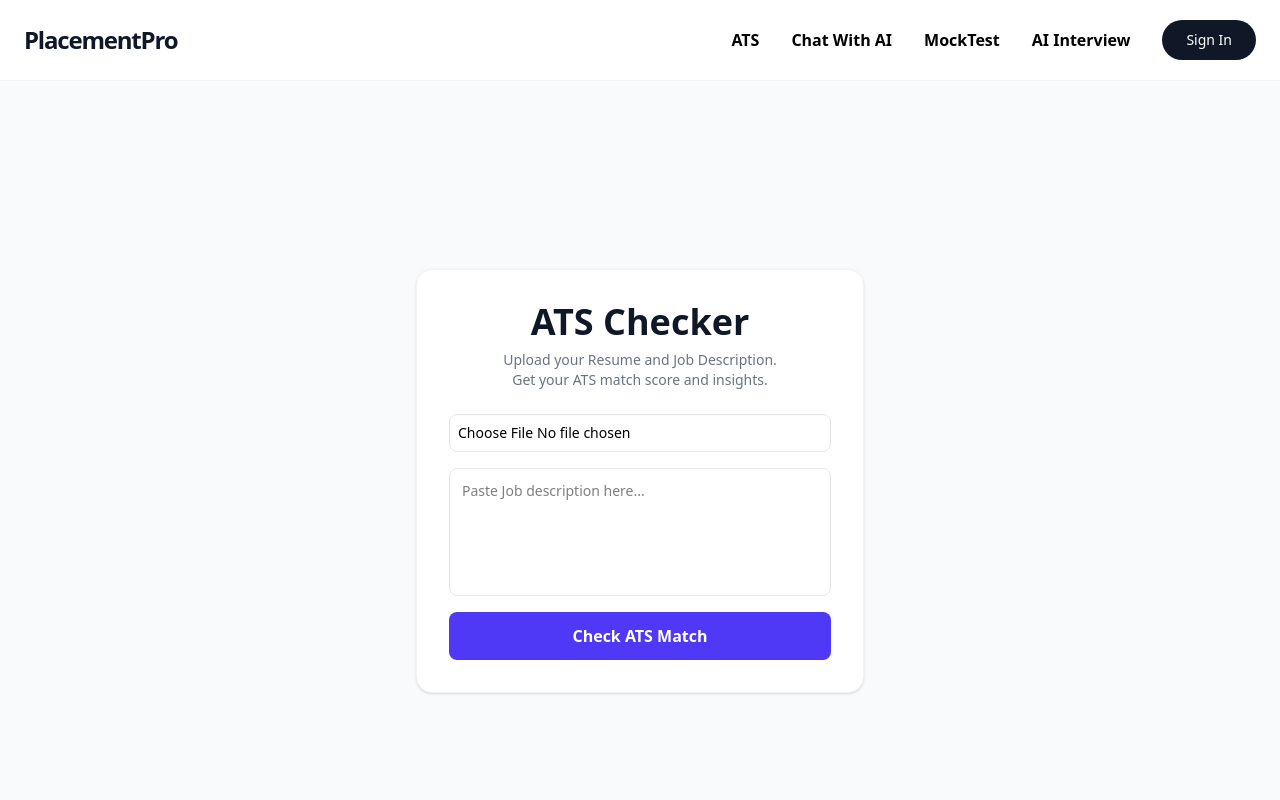
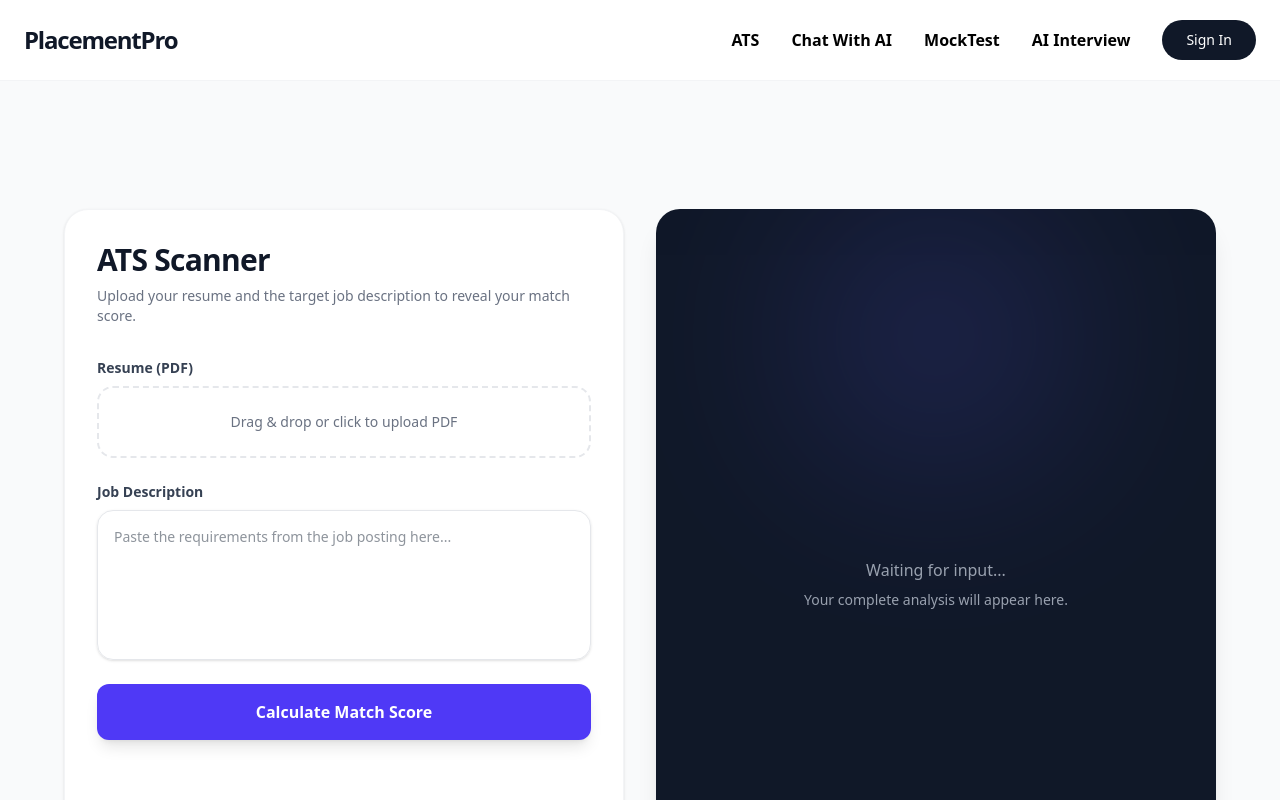
Before and after one commit to kpil-kswn/Placement-Pro, a Next.js app in the folder frontend/: page /ats in a window 1280 px wide. Shown: the top 800 px of the page. Built offline with nearby package versions, Linux system fonts and the light colour scheme.

Commit message:
addes ats service

```diff
--- /dev/null
+++ b/frontend/src/app/api/ats/route.js
@@ -0,0 +1,27 @@
+import { NextResponse } from "next/server";
+
+export async function POST(request){
+    try{
+        const formData = await request.formData();
+        const backendUrl = "http://localhost:8000/api/v1/ats/scan"
+
+        const backendResponse = await fetch(backendUrl,{
+            method:"POST",
+            body:formData,
+        })
+
+        const data = backendResponse.json();
+        if(!backendResponse.ok){
+            return NextResponse.json({error:data.detail || "FastAPI error"},
+                {status:backendResponse.status}
+            )
+        }
+        return NextResponse.json(data);
+    } catch (error){
+        console.log("Next.js API Error",e)
+        return NextResponse.json(
+            {error:"Failed to connect to backend server."},
+            {status:500}
+        );
+    }
+}
--- a/frontend/src/app/ats/page.js
+++ b/frontend/src/app/ats/page.js
@@ -1,30 +1,236 @@
 "use client";
 
-export default function ats() {
+import { useState } from "react";
+
+export default function ATSPage() {
+  const [file, setFile] = useState(null);
+  const [jobDesc, setJobDesc] = useState("");
+  const [loading, setLoading] = useState(false);
+  const [result, setResult] = useState(null);
+  const [error, setError] = useState("");
+
+  const handleFileChange = (e) => {
+    if (e.target.files && e.target.files[0]) {
+      setFile(e.target.files[0]);
+    }
+  };
+
+  const handleSubmit = async () => {
+    if (!file || !jobDesc) {
+      setError("Please provide both a resume and a job description.");
+      return;
+    }
+
+    setLoading(true);
+    setError("");
+    setResult(null);
+
+    const formData = new FormData();
+    formData.append("resume", file);
+    formData.append("job_description", jobDesc);
+
+    // Inside your handleSubmit function...
+
+    const res = await fetch("/api/ats", {
+      method: "POST",
+      body: formData,
+    });
+
+    const rawData = await res.json();
+    console.log("🚨 RAW DATA FROM BACKEND:", rawData); // <--- ADD THIS LINE
+
+    if (res.ok) {
+      // Let's add a safety check here to parse the data if it's nested or stringified
+
+      let finalResult = rawData;
+
+      // 1. If FastAPI wrapped it in a "data" or "response" key:
+      if (rawData.data) finalResult = rawData.data;
+      else if (rawData.response) finalResult = rawData.response;
+
+      // 2. If the AI sent back a raw string instead of a JSON object:
+      if (typeof finalResult === "string") {
+        try {
+          finalResult = JSON.parse(finalResult);
+        } catch (e) {
+          console.error("Failed to parse AI string into JSON", e);
+        }
+      }
+
+      console.log("✅ PARSED RESULT FOR UI:", finalResult); // <--- ADD THIS LINE
+      setResult(finalResult);
+    } else {
+      setError(rawData.error || "Something went wrong.");
+    }
+  };
+
   return (
-    <div className="min-h-screen flex flex-col items-center justify-center bg-gray-50 p-6">
-      <div className="flex flex-col items-center bg-white p-8 rounded-2xl shadow-sm border border-gray-100 max-w-md w-full text-center space-y-6">
-        <div className="space-y-2">
-          <h1 className="text-4xl font-bold text-gray-900">ATS Checker</h1>
-          <div className="text-sm text-gray-500">
-            <p>Upload your Resume and Job Description.</p>
-            <p>Get your ATS match score and insights.</p>
+    <main className="min-h-screen bg-gray-50 flex justify-center pt-32 pb-12 px-6">
+      <div className="max-w-6xl w-full grid grid-cols-1 md:grid-cols-2 gap-8 h-[750px]">
+        <div className="bg-white p-8 rounded-3xl border border-gray-100 shadow-sm flex flex-col h-full">
+          <div className="mb-8">
+            <h1 className="text-3xl font-extrabold text-gray-900 tracking-tight mb-2">
+              ATS Scanner
+            </h1>
+            <p className="text-gray-500 text-sm">
+              Upload your resume and the target job description to reveal your
+              match score.
+            </p>
+          </div>
+
+          <div className="space-y-6 grow">
+            <div>
+              <label className="block text-sm font-semibold text-gray-700 mb-2">
+                Resume (PDF)
+              </label>
+              <div className="border-2 border-dashed border-gray-200 rounded-2xl p-6 hover:bg-gray-50 transition-colors text-center relative">
+                <input
+                  type="file"
+                  accept=".pdf"
+                  onChange={handleFileChange}
+                  className="absolute inset-0 w-full h-full opacity-0 cursor-pointer"
+                />
+                <div className="text-gray-500 text-sm font-medium">
+                  {file ? file.name : "Drag & drop or click to upload PDF"}
+                </div>
+              </div>
+            </div>
+
+            <div className="grow flex flex-col">
+              <label className="block text-sm font-semibold text-gray-700 mb-2">
+                Job Description
+              </label>
+              <textarea
+                value={jobDesc}
+                onChange={(e) => setJobDesc(e.target.value)}
+                className="w-full grow border border-gray-200 rounded-2xl p-4 resize-none text-sm text-gray-800 focus:outline-none focus:ring-2 focus:ring-indigo-500 focus:border-transparent transition-all shadow-sm min-h-[150px]"
+                placeholder="Paste the requirements from the job posting here..."
+              />
+            </div>
+
+            {error && (
+              <div className="text-red-500 text-sm font-medium px-2">
+                {error}
+              </div>
+            )}
+
+            <button
+              onClick={handleSubmit}
+              disabled={loading}
+              className={`w-full py-4 rounded-xl text-white font-semibold shadow-lg transition-all ${
+                loading
+                  ? "bg-indigo-400 cursor-not-allowed"
+                  : "bg-indigo-600 hover:bg-indigo-700 hover:-translate-y-0.5"
+              }`}
+            >
+              {loading ? "Analyzing Alignment..." : "Calculate Match Score"}
+            </button>
           </div>
         </div>
-        <div className="flex flex-col w-full space-y-4">
-          <input
-            type="file"
-            className="border border-gray-200 rounded-lg p-2 text-sm w-full"
-          />
-          <textarea
-            className="border border-gray-200 rounded-lg p-3 w-full h-32 resize-none text-sm focus:outline-none focus:ring-2 focus:ring-indigo-500"
-            placeholder="Paste Job description here..."
-          />
-          <button className="bg-indigo-600 text-white font-semibold rounded-lg p-3 hover:bg-indigo-500 transition-colors w-full">
-            Check ATS Match
-          </button>
+
+        <div className="bg-gray-900 rounded-3xl p-8 text-white shadow-xl flex flex-col relative overflow-hidden h-full">
+          <div className="absolute top-0 left-1/2 -translate-x-1/2 w-64 h-64 bg-indigo-500 rounded-full blur-[100px] opacity-20 pointer-events-none"></div>
+          {!result && !loading && (
+            <div className="grow flex flex-col items-center justify-center text-center z-10 text-gray-400">
+              <p className="font-medium">Waiting for input...</p>
+              <p className="text-sm mt-2">
+                Your complete analysis will appear here.
+              </p>
+            </div>
+          )}
+
+          {loading && (
+            <div className="grow flex items-center justify-center z-10 animate-pulse text-indigo-300 font-medium tracking-wide">
+              Processing document structure...
+            </div>
+          )}
+          {result && !loading && (
+            <div className="z-10 w-full animate-fade-in flex flex-col h-full overflow-y-auto pr-2 custom-scrollbar">
+              <div className="flex flex-col items-center mb-8 shrink-0">
+                <h3 className="text-gray-400 text-sm font-semibold tracking-widest uppercase mb-2">
+                  Alignment Score
+                </h3>
+                <div className="text-7xl font-black tracking-tighter text-transparent bg-clip-text bg-gradient-to-br from-white to-gray-400">
+                  {result.match_score}%
+                </div>
+              </div>
+
+              <div className="space-y-6">
+                <div className="bg-white/5 border border-white/10 rounded-2xl p-5">
+                  <h4 className="text-xs font-semibold text-gray-400 mb-3 uppercase tracking-wider">
+                    Acquired Keywords
+                  </h4>
+                  <div className="flex flex-wrap gap-2">
+                    {result.matched_keywords &&
+                    result.matched_keywords.length > 0 ? (
+                      result.matched_keywords.map((kw, i) => (
+                        <span
+                          key={i}
+                          className="bg-emerald-500/10 text-emerald-400 border border-emerald-500/20 px-2.5 py-1 rounded-md text-xs font-medium"
+                        >
+                          ✓ {kw}
+                        </span>
+                      ))
+                    ) : (
+                      <span className="text-gray-500 text-sm">
+                        No exact keyword matches found.
+                      </span>
+                    )}
+                  </div>
+                </div>
+                <div className="bg-white/5 border border-white/10 rounded-2xl p-5">
+                  <h4 className="text-xs font-semibold text-gray-400 mb-3 uppercase tracking-wider">
+                    Missing Keywords
+                  </h4>
+                  <div className="flex flex-wrap gap-2">
+                    {(result.missing_keyword || result.missing_keywords) &&
+                    (result.missing_keyword || result.missing_keywords).length >
+                      0 ? (
+                      (result.missing_keyword || result.missing_keywords).map(
+                        (kw, i) => (
+                          <span
+                            key={i}
+                            className="bg-rose-500/10 text-rose-400 border border-rose-500/20 px-2.5 py-1 rounded-md text-xs font-medium"
+                          >
+                            ✕ {kw}
+                          </span>
+                        ),
+                      )
+                    ) : (
+                      <span className="text-emerald-400 text-sm font-medium">
+                        Excellent! No major keywords missing.
+                      </span>
+                    )}
+                  </div>
+                </div>
+                <div className="bg-indigo-500/10 border border-indigo-500/20 rounded-2xl p-5">
+                  <h4 className="text-xs font-semibold text-indigo-300 mb-4 uppercase tracking-wider">
+                    AI Improvement Strategy
+                  </h4>
+                  <ul className="space-y-3">
+                    {result.improvement_suggestions &&
+                    result.improvement_suggestions.length > 0 ? (
+                      result.improvement_suggestions.map((suggestion, i) => (
+                        <li
+                          key={i}
+                          className="flex items-start text-sm text-gray-300 leading-relaxed"
+                        >
+                          <span className="text-indigo-400 mr-3 mt-0.5">•</span>
+                          {suggestion}
+                        </li>
+                      ))
+                    ) : (
+                      <li className="text-gray-400 text-sm">
+                        Your resume structure looks solid.
+                      </li>
+                    )}
+                  </ul>
+                </div>
+              </div>
+            </div>
+          )}
         </div>
       </div>
-    </div>
+    </main>
   );
 }
```
